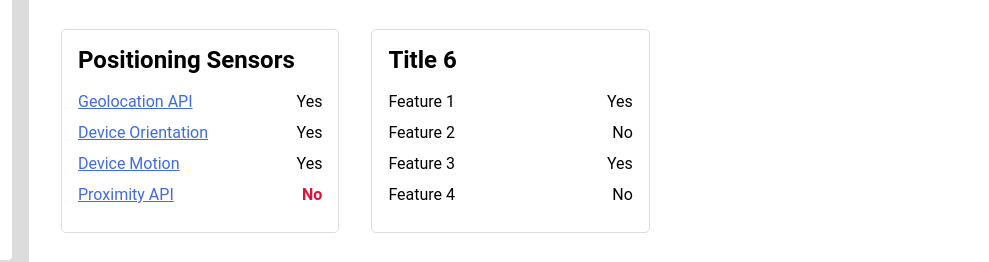
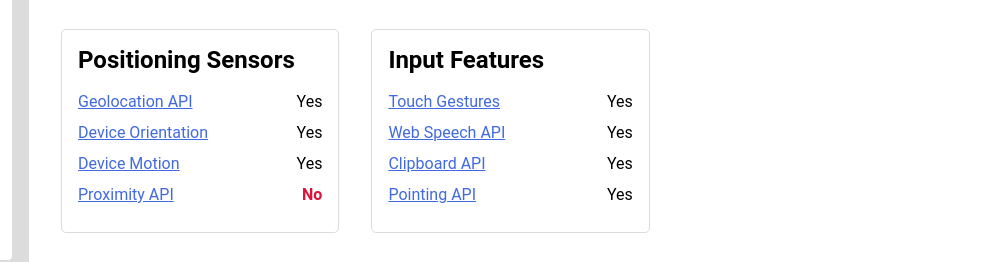
Before and after one commit to vpodk/MyDevice, a plain HTML site: page index.html in a window 1280 px wide. Shown: the part 676-938 px from the top of the page, 291-1280 px from the left. Drawn offline with Linux system fonts and the light colour scheme.

Commit message:
Added Input Features

```diff
--- a/bundle.js
+++ b/bundle.js
@@ -37,6 +37,13 @@
     setResult('proximity-api', 'ondeviceproximity' in win ||
                                'onuserproximity' in win ||
                                'ProximitySensor' in win);
+  };
+
+  const initInputFeatures = () => {
+    setResult('touch-gestures', 'ontouchstart' in win || 'onpointerdown' in win);
+    setResult('speech-api', 'webkitSpeechRecognition' in win || 'SpeechRecognition' in win);
+    setResult('clipboard-api', 'clipboard' in nav || 'ClipboardEvent' in win);
+    setResult('pointing-api', win.matchMedia('(pointer: none), (pointer: coarse), (pointer: fine)').matches);
   };
 
   const initBrowserInfo = () => {
@@ -123,4 +130,5 @@
   initMediaFeatures();
   initProgressiveExperience();
   initLocationFeatures();
+  initInputFeatures();
 })(document, window, navigator);
--- a/index.html
+++ b/index.html
@@ -114,12 +114,20 @@
         </dl>
       </div>
       <div class="box">
-        <h2>Title 6</h2>
+        <h2>Input Features</h2>
         <dl>
-          <dt>Feature 1</dt><dd>Yes</dd>
-          <dt>Feature 2</dt><dd>No</dd>
-          <dt>Feature 3</dt><dd>Yes</dd>
-          <dt>Feature 4</dt><dd>No</dd>
+          <dt><a href="https://developer.mozilla.org/en-US/docs/Web/API/TouchEvent"
+                 target="_blank" rel="external nofollow noopener">Touch Gestures</a></dt>
+          <dd id="touch-gestures">N/A</dd>
+          <dt><a href="https://developer.mozilla.org/en-US/docs/Web/API/SpeechRecognition"
+                 target="_blank" rel="external nofollow noopener">Web Speech API</a></dt>
+          <dd id="speech-api">N/A</dd>
+          <dt><a href="https://developer.mozilla.org/en-US/docs/Web/API/Clipboard_API"
+                 target="_blank" rel="external nofollow noopener">Clipboard API</a></dt>
+          <dd id="clipboard-api">N/A</dd>
+          <dt><a href="https://developer.mozilla.org/en-US/docs/Web/CSS/@media/pointer"
+                 target="_blank" rel="external nofollow noopener">Pointing API</a></dt>
+          <dd id="pointing-api">N/A</dd>
         </dl>
       </div>
       <div class="box">
```
